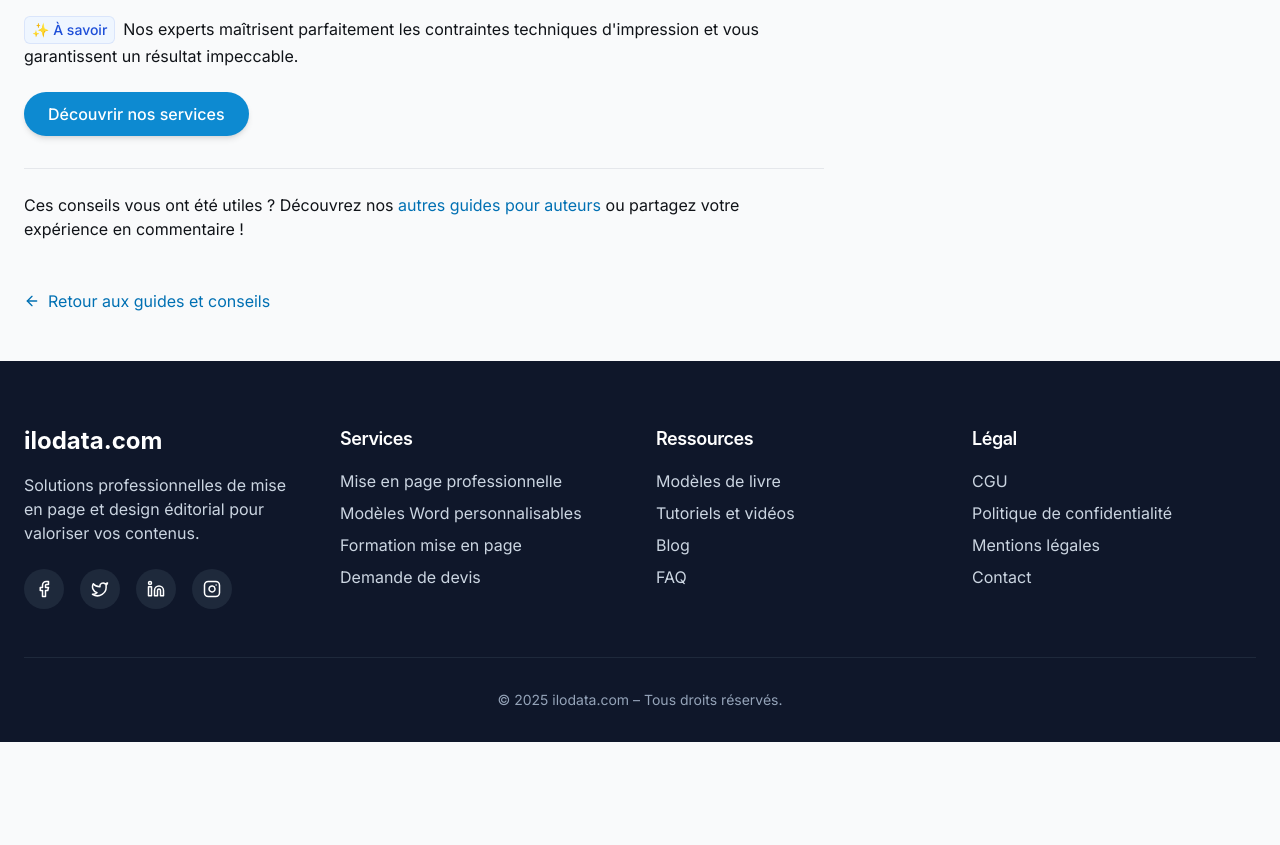
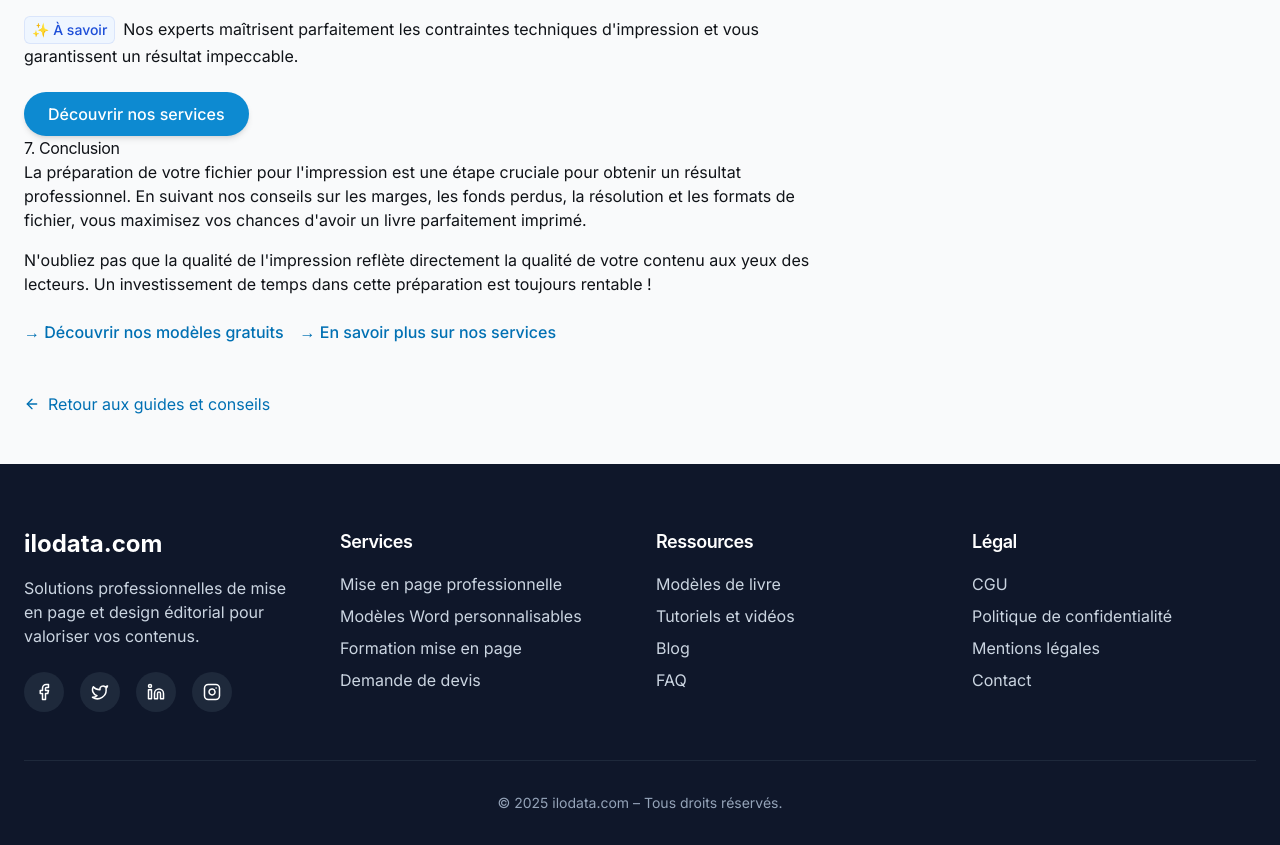
Before and after one commit to Hnjaka/ilodata-visionary-layout-61, a React (Vite) app: page /guides/preparer-fichier-impression in a window 1280 px wide. Shown: the part 1740-2585 px from the top of the page. Before the commit the page ends 2482 px from the top, so only its background shows below. Built offline with nearby package versions, Linux system fonts and the light colour scheme; the HTML template or start-up script is replaced by a standard one; a web font is replaced by a local one.

Commit message:
Fix: Guides and 404 page
- Keep the elements in the Guides and Conseils page.
- Resolve 404 errors for existing articles.

```diff
--- a/src/components/article/PreparerFichierImpression/Conclusion.tsx
+++ b/src/components/article/PreparerFichierImpression/Conclusion.tsx
@@ -4,10 +4,22 @@ import { Link } from 'react-router-dom';
 
 const Conclusion = () => {
   return (
-    <section id="conclusion" className="border-t border-gray-200 pt-6 mt-8">
+    <section id="conclusion">
+      <h2>7. Conclusion</h2>
       <p>
-        Ces conseils vous ont été utiles ? Découvrez nos <Link to="/guides" className="text-ilodata-600 hover:text-ilodata-800">autres guides pour auteurs</Link> ou partagez votre expérience en commentaire !
+        La préparation de votre fichier pour l'impression est une étape cruciale pour obtenir un résultat professionnel. En suivant nos conseils sur les marges, les fonds perdus, la résolution et les formats de fichier, vous maximisez vos chances d'avoir un livre parfaitement imprimé.
       </p>
+      <p className="mt-4">
+        N'oubliez pas que la qualité de l'impression reflète directement la qualité de votre contenu aux yeux des lecteurs. Un investissement de temps dans cette préparation est toujours rentable !
+      </p>
+      <div className="mt-6 flex flex-wrap gap-4">
+        <Link to="/modeles" className="text-ilodata-600 hover:text-ilodata-800 font-medium">
+          → Découvrir nos modèles gratuits
+        </Link>
+        <Link to="/services" className="text-ilodata-600 hover:text-ilodata-800 font-medium">
+          → En savoir plus sur nos services
+        </Link>
+      </div>
     </section>
   );
 };
```
